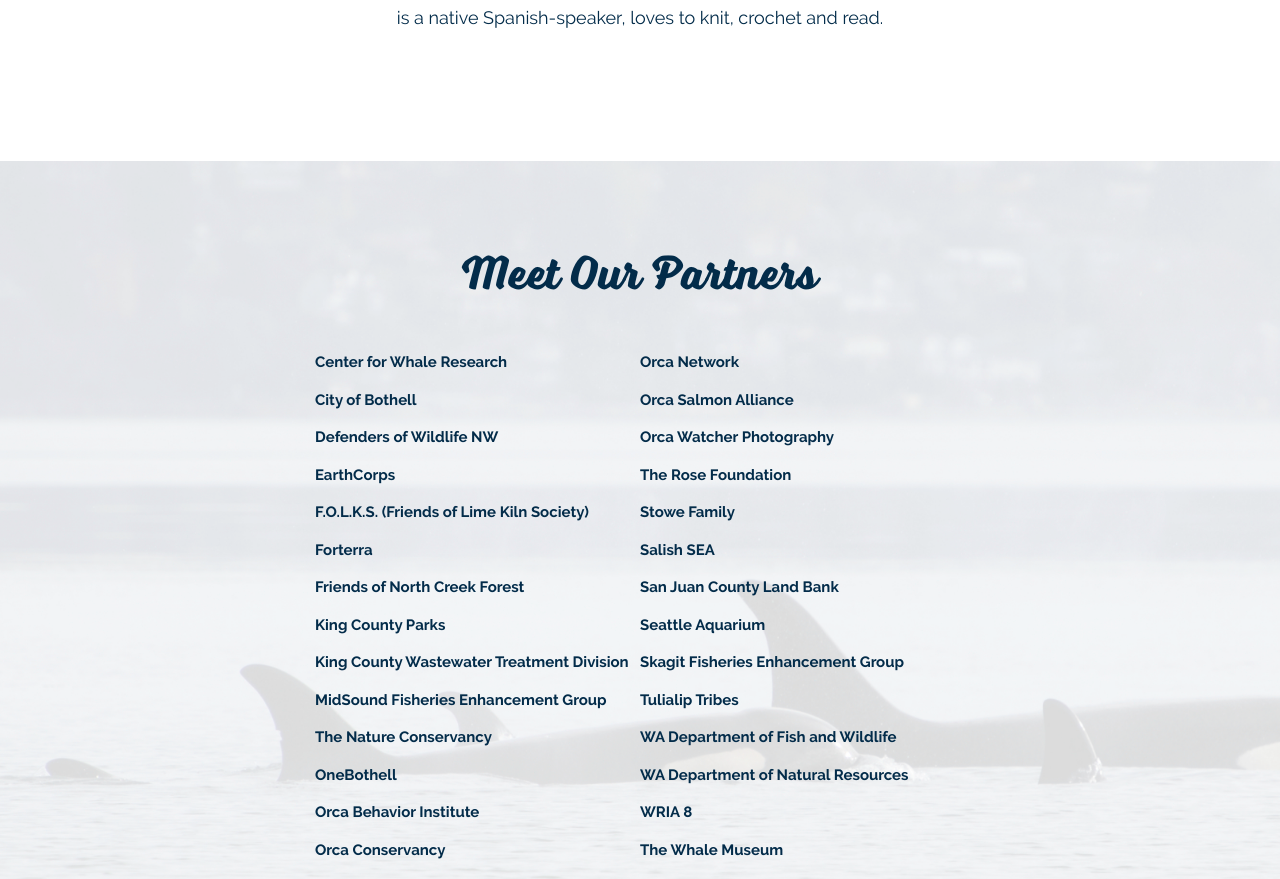
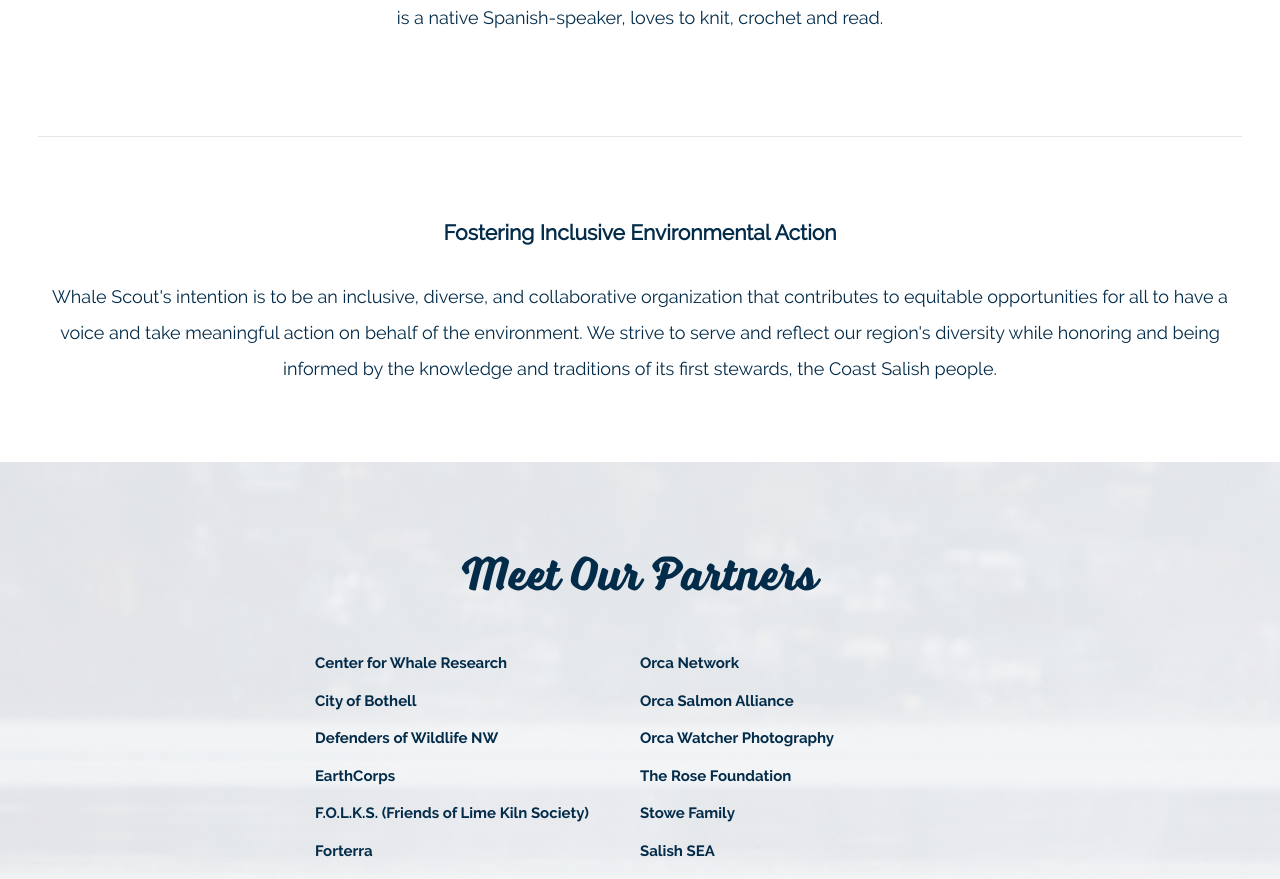
Before and after one commit to jeffbrowndev/whale-scout, a Next.js app: page /team in a window 1280 px wide. Shown: the part 8320-9199 px from the top of the page. Built offline with nearby package versions, Linux system fonts and the light colour scheme.

Commit message:
Additional changes

```diff
--- a/pages/formerWayneGolfCourse.js
+++ b/pages/formerWayneGolfCourse.js
@@ -43,7 +43,7 @@
               Since 2019, Whale Scout has been working in partnership with <Link target="_blank" href="https://www.bothellwa.gov/249/Parks-Recreation">Bothell Parks and Recreation</Link> to
               help restore habitat at the Former Wayne Golf Course.  The  89-acre property is located along
               the Sammamish River near highway 522 in Bothell, WA.  At the time of Euro-American settlement,
-              members of the Duwamish Tribe hunted and traveled along the river.  Beginning in the 1870s and
+              members of the Coast Salish People hunted and traveled along the river. Beginning in the 1870s and
               continuing until around the turn of the century, the area was logged and transitioned into agricultural use.
               In 1931, the golf course opened and remained a popular destination for local residents throughout the
               20th century. In 2014, the owners announced that the Wayne Golf Course was shutting down, and the land was slated for development.
--- a/pages/team.js
+++ b/pages/team.js
@@ -159,6 +159,18 @@
         />
       ))}
     </div>
+    <div className={styles.overview}>
+      <h3>Fostering Inclusive Environmental Action</h3>
+      <p>
+        Whale Scout's intention is to be an inclusive, diverse,
+        and collaborative organization that contributes to equitable
+        opportunities for all to have a voice and take meaningful
+        action on behalf of the environment. We strive to serve and
+        reflect our region's diversity while honoring and being
+        informed by the knowledge and traditions of its first stewards,
+        the Coast Salish people.
+      </p>
+    </div>
     <div className={styles.team_footer}>
       <h1>Meet Our Partners</h1>
       <div className={styles.line} />
--- a/styles/team.module.scss
+++ b/styles/team.module.scss
@@ -1,12 +1,27 @@
 @import "variables";
 @import "mixins";
 
+.overview {
+  border-top: 1px solid rgb(230, 230, 230);
+  padding-top: 75px;
+  font-size: 18px;
+  color: $blue;
+  font-family: $raleway-regular;
+  line-height: 2;
+  width: 1200px;
+  margin: 50px auto -300px auto;
+  text-align: center;
+  h3 {
+    margin-bottom: 25px;
+  }
+  @include mQ(1350px) {
+    width: 94%;
+  }
+}
+
 .team {
   background: white;
-  margin-bottom: -300px;
-  @include mQ(500px) {
-    margin-bottom: -350px;
-  }
+
 }
 .team_header {
   background-image: url("/ws_team_header.svg");
```
